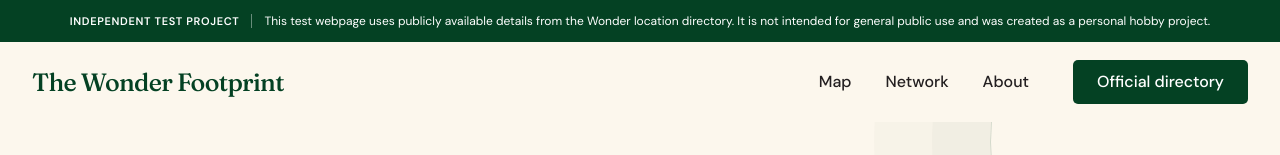
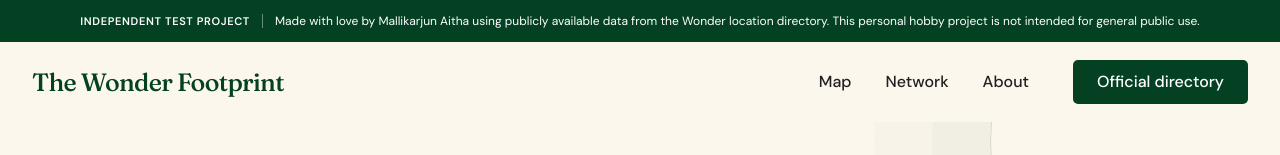
Before and after one commit to mallikarjun25/wonder-footprint-map, a Next.js app: page / in a window 1280 px wide. Shown: the top 155 px of the page. Built offline with nearby package versions, Linux system fonts and the light colour scheme.

Commit message:
Add creator note to project notice

```diff
--- a/app/page.tsx
+++ b/app/page.tsx
@@ -16,7 +16,7 @@
     <main>
       <aside className="project-notice" role="note" aria-label="Independent project notice">
         <strong>Independent test project</strong>
-        <span>This test webpage uses publicly available details from the Wonder location directory. It is not intended for general public use and was created as a personal hobby project.</span>
+        <span>Made with love by Mallikarjun Aitha using publicly available data from the Wonder location directory. This personal hobby project is not intended for general public use.</span>
       </aside>
       <header className="site-header">
         <a className="wordmark" href="#" aria-label="The Wonder Footprint home">The Wonder Footprint</a>
```
